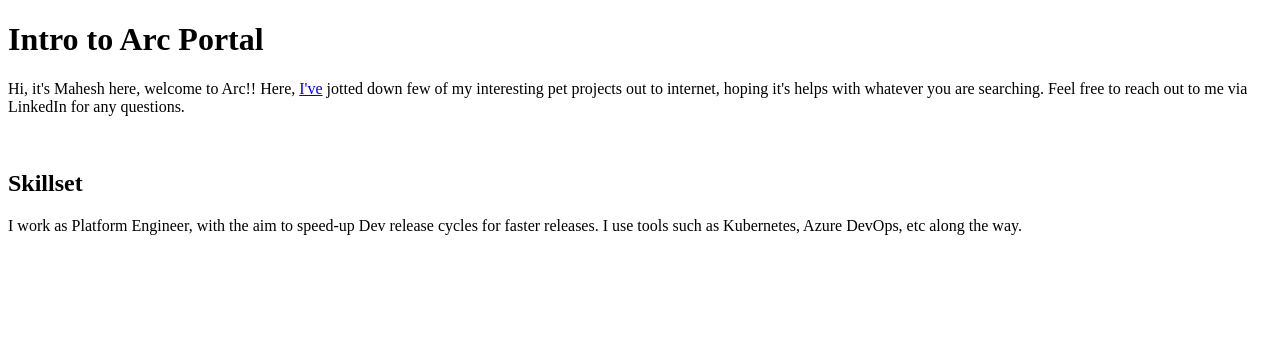
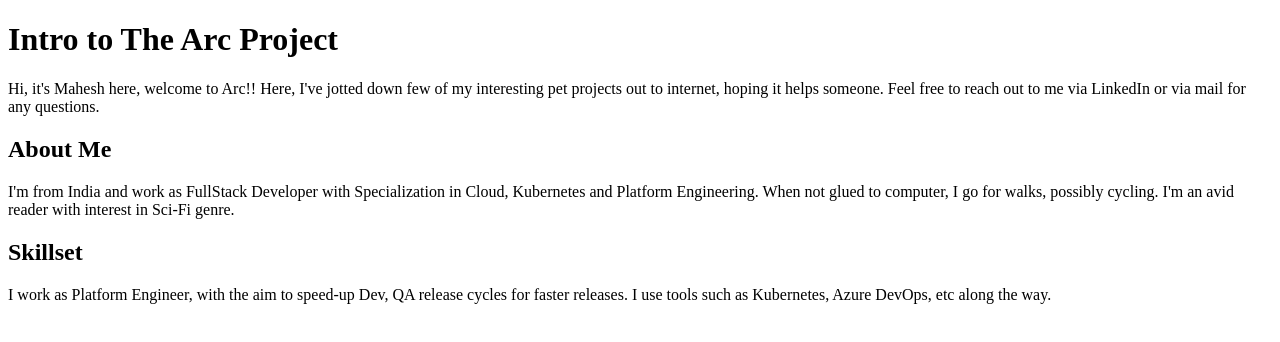
Before and after one commit to maheshrajrp/arc-portal, a Next.js app: page / in a window 1280 px wide. Shown: the top 342 px of the page. Built offline with nearby package versions, Linux system fonts and the light colour scheme.

Commit message:
Final commit for the day

```diff
--- a/components/footer.tsx
+++ b/components/footer.tsx
@@ -3,8 +3,7 @@ import { LinkedIn } from "./icons/linked-in"
 export const Footer = () => {
     return <div className="flex flex-1 w-full justify-between">
         <span>{new Date().getFullYear()} ©{' '}
-            The Arc Project
-            .
+            The Arc Project.
         </span>
         <a href="https://www.linkedin.com/in/maheshraj-r-p-37689b164/" target="_blank">
             <LinkedIn className="h-6 w-6" />
--- a/pages/index.mdx
+++ b/pages/index.mdx
@@ -1,7 +1,9 @@
-# Intro to Arc Portal
+# Intro to The Arc Project
 
-Hi, it's Mahesh here, welcome to Arc!! Here, [I've](https://www.linkedin.com/in/maheshraj-r-p-37689b164/) jotted down few of my interesting pet projects out to internet, hoping it's helps with whatever you are searching. Feel free to reach out to me via LinkedIn for any questions.
+Hi, it's Mahesh here, welcome to Arc!! Here, I've jotted down few of my interesting pet projects out to internet, hoping it helps someone. Feel free to reach out to me via LinkedIn or via mail for any questions.
 
-<br/>
+## About Me
+I'm from India and work as FullStack Developer with Specialization in Cloud, Kubernetes and Platform Engineering. When not glued to computer, I go for walks, possibly cycling. I'm an avid reader with interest in Sci-Fi genre.
+
 ## Skillset
-I work as Platform Engineer, with the aim to speed-up Dev release cycles for faster releases. I use tools such as Kubernetes, Azure DevOps, etc along the way.
+I work as Platform Engineer, with the aim to speed-up Dev, QA release cycles for faster releases. I use tools such as Kubernetes, Azure DevOps, etc along the way.
```
